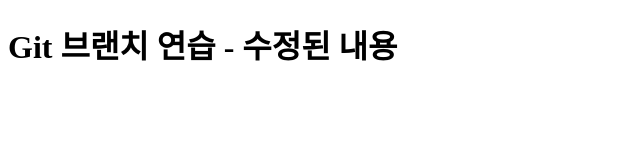
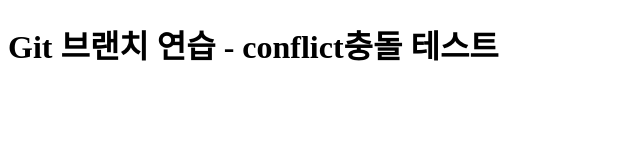
Before and after one commit to Sn0w-02/git-test, a plain HTML site: page index.html in a window 1280 px wide. Shown: the whole page, without its empty margins (0-640 px from the left). Drawn offline with Linux system fonts and the light colour scheme.

Commit message:
충돌테스트 h1수정

```diff
--- a/index.html
+++ b/index.html
@@ -7,7 +7,7 @@
 </head>
 
 <body>
-    <h1>Git 브랜치 연습 - 수정된 내용</h1>
+    <h1>Git 브랜치 연습 - conflict충돌 테스트</h1>
 </body>
 
 </html>
```
